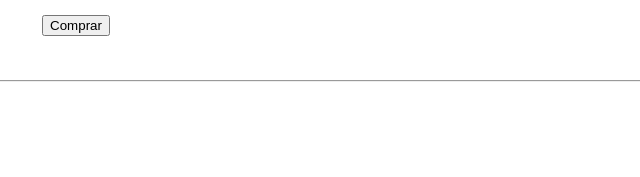
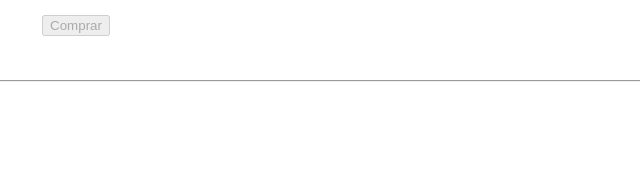
Before and after one commit to jacubavicius/site-cinema, a plain HTML site: page Bomboniere.html in a window 1280 px wide. Shown: the part 441-618 px from the top of the page, 244-884 px from the left. Drawn offline with Linux system fonts and the light colour scheme.

Commit message:
[FIX] Colocação do atributo disable nos buttons

```diff
--- a/Bomboniere.html
+++ b/Bomboniere.html
@@ -141,7 +141,7 @@
 
       <section>
         <a href="comprar-bomboniere.html">
-          <button style="margin-left: 22%">Comprar</button>
+          <button style="margin-left: 22%" disabled>Comprar</button>
         </a>
       </section>
     </main>
```
Also changed, not shown: ingressos.html (+1 -1 lines).
